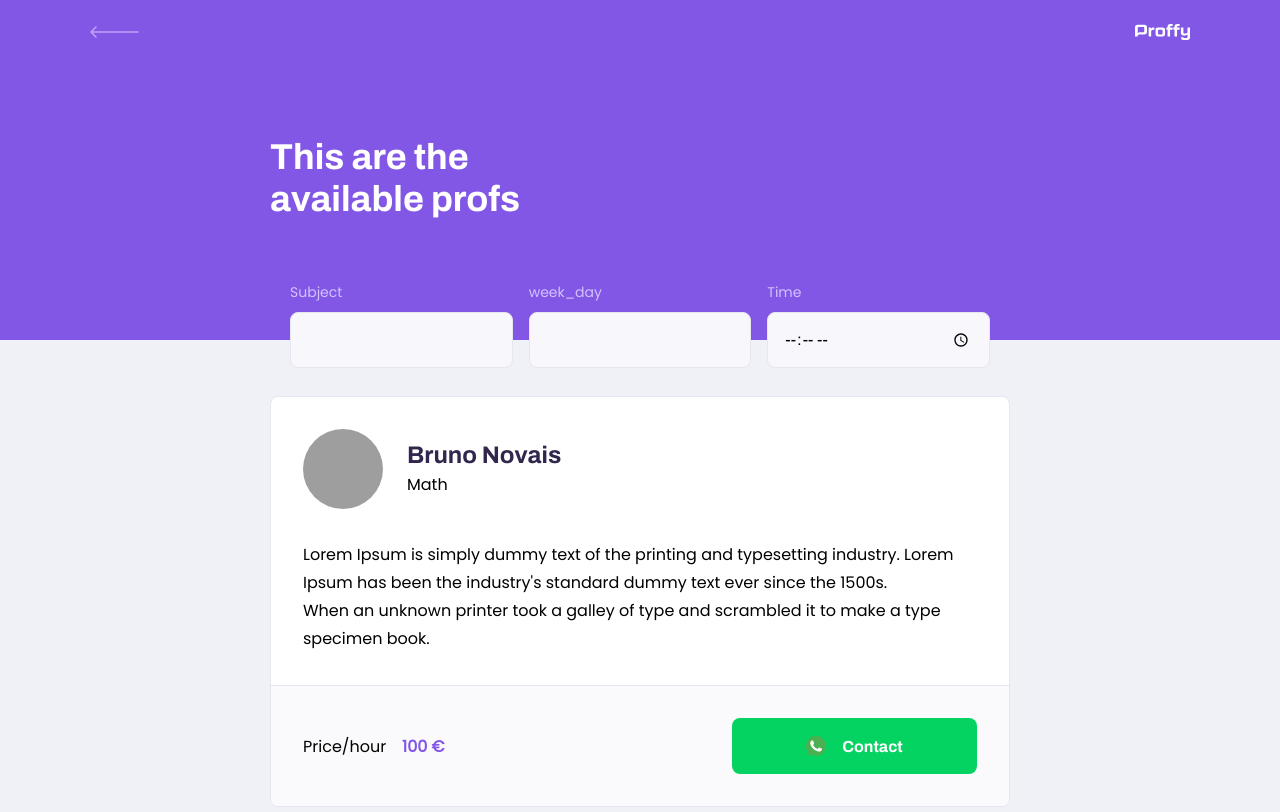
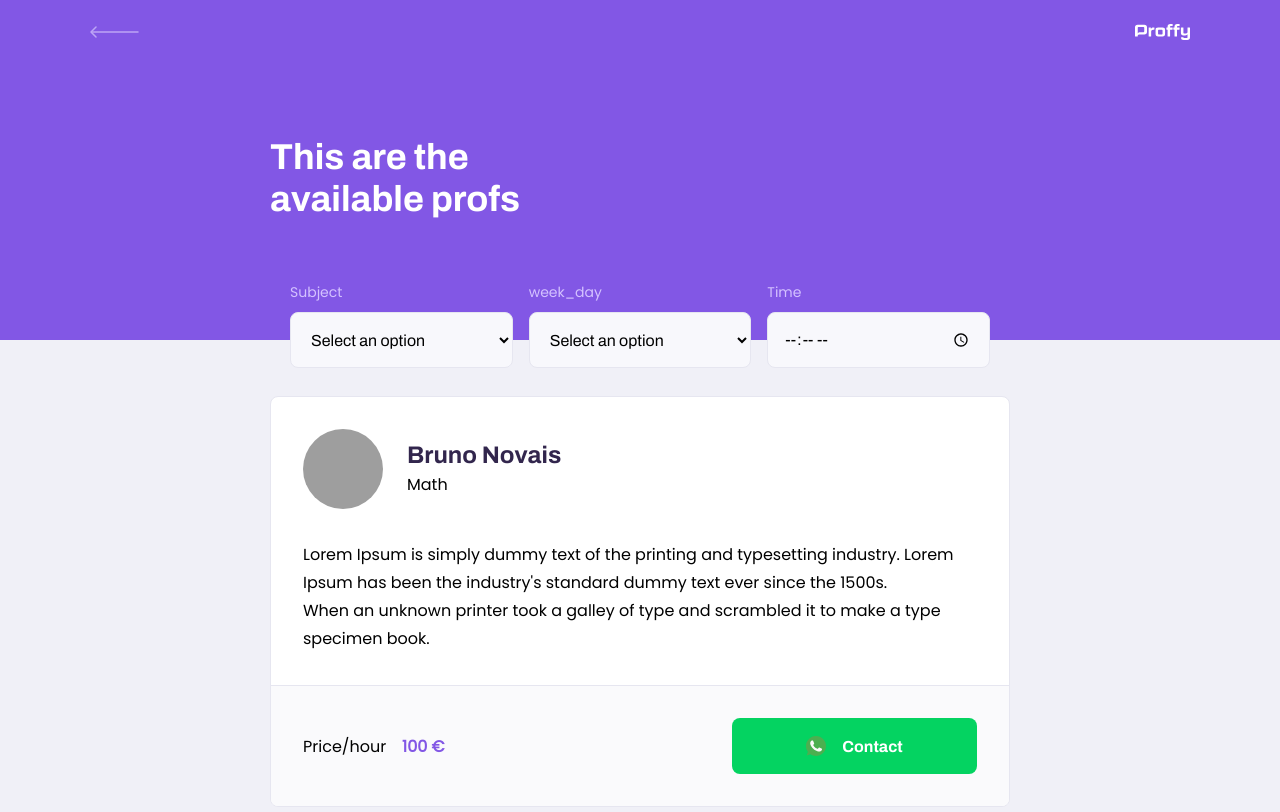
Before and after one commit to BrunoRNova1s/proffy, a React (Create React App) app in the folder web/: page /study in a window 1280 px wide. Shown: the top 812 px of the page. Built offline with nearby package versions, Linux system fonts and the light colour scheme; grey boxes are pictures that could not be loaded.

Commit message:
add select component

```diff
--- /dev/null
+++ b/web/src/components/Select/index.tsx
@@ -0,0 +1,34 @@
+import React, { SelectHTMLAttributes } from "react";
+
+import "./style.css";
+
+interface SelectProps extends SelectHTMLAttributes<HTMLSelectElement> {
+  name: string;
+  label: string;
+  options: Array<{
+    value: string;
+    label: string;
+  }>;
+}
+
+const Select: React.FC<SelectProps> = ({ name, label, options, ...rest }) => {
+  return (
+    <div className="select-block">
+      <label htmlFor={name}>{label}</label>
+      <select id={name} {...rest} defaultValue={"DEFAULT"}>
+        <option value="DEFAULT" disabled>
+          Select an option
+        </option>
+        {options.map((option) => {
+          return (
+            <option key={option.value} value={option.value}>
+              {option.label}
+            </option>
+          );
+        })}
+      </select>
+    </div>
+  );
+};
+
+export default Select;
--- /dev/null
+++ b/web/src/components/Select/style.css
@@ -0,0 +1,34 @@
+.select-block {
+  position: relative;
+}
+
+.select-block + .select-block {
+  margin-top: 1.4rem;
+}
+
+.select-block label {
+  font-size: 1.4rem;
+}
+
+.select-block select {
+  width: 100%;
+  height: 5.6rem;
+  margin-top: 0.8rem;
+  border-radius: 0.8rem;
+  background: var(--color-input-background);
+  border: 1px solid var(--color-line-in-white);
+  outline: 0;
+  padding: 0 1.6rem;
+  font: 1.6rem Archivo;
+}
+
+.select-block:focus-within::after {
+  width: calc(100% - 3.2rem);
+  height: 2px;
+  content: "";
+  background: var(--color-primary-light);
+  position: absolute;
+  left: 1.6rem;
+  right: 1.6rem;
+  bottom: 0;
+}
--- /dev/null
+++ b/web/src/components/Textarea/index.tsx
@@ -0,0 +1,19 @@
+import React, {TextareaHTMLAttributes} from "react";
+
+import './style.css'
+
+interface TextareaProps extends TextareaHTMLAttributes<HTMLTextAreaElement> {
+    name: string;
+    label: string;
+}
+
+const Textarea: React.FC<TextareaProps> = ({ name, label, ...rest }) => {
+  return (
+    <div className="textarea-block">
+      <label htmlFor={name}>{label}</label>
+      <textarea id={name} {...rest} />
+    </div>
+  );
+}
+
+export default Textarea;
--- a/web/src/pages/TeacherForm/index.tsx
+++ b/web/src/pages/TeacherForm/index.tsx
@@ -3,8 +3,9 @@
 import "./styles.css";
 import Input from "../../components/Input";
 
-import warningIcon from '../../assets/images/icons/warning.svg'
+import warningIcon from "../../assets/images/icons/warning.svg";
 import Textarea from "../../components/Textarea";
+import Select from "../../components/Select";
 
 function TeacherForm() {
   return (
@@ -25,19 +26,27 @@
 
         <fieldset>
           <legend>About Class</legend>
-          <Input name="subject" label="Subject"></Input>
+          <Select
+            name="subject"
+            label="Subject"
+            options={[
+              { value: "Art", label: "art" },
+              { value: "Art1", label: "art1" },
+              { value: "Art2", label: "art2" },
+              { value: "Art3", label: "art3" },
+              { value: "Art4", label: "art4" },
+            ]}
+          ></Select>
           <Input name="cost" label="Cost Class"></Input>
         </fieldset>
 
         <footer>
           <p>
-            <img src={warningIcon} alt="warning"/>
+            <img src={warningIcon} alt="warning" />
             Warning! <br />
             Fill the data
           </p>
-          <button type="button">
-            Save
-          </button>
+          <button type="button">Save</button>
         </footer>
       </main>
     </div>
--- a/web/src/pages/TeacherForm/styles.css
+++ b/web/src/pages/TeacherForm/styles.css
@@ -38,7 +38,9 @@
     border-bottom: 1px solid var(--color-line-in-wgite);
 }
 
-#page-teacher-form main fieldset .input-block + .textarea-block {
+#page-teacher-form main fieldset .input-block + .textarea-block,
+#page-teacher-form main fieldset .select-block + .input-block
+{
     margin-top: 2.4rem;
 }
 
--- a/web/src/pages/TeacherList/index.tsx
+++ b/web/src/pages/TeacherList/index.tsx
@@ -3,6 +3,7 @@
 
 import PageHeader from "../../components/PageHeader";
 import Input from "../../components/Input";
+import Select from "../../components/Select";
 
 import "./style.css";
 
@@ -11,8 +12,30 @@
     <div id="page-teacher-list" className="container">
       <PageHeader title="This are the available profs">
         <form id="search-teachers">
-          <Input name="subject" label="Subject" />
-          <Input name="week_day" label="week_day" />
+        <Select
+            name="subject"
+            label="Subject"
+            options={[
+              { value: "Art", label: "art" },
+              { value: "Art1", label: "art1" },
+              { value: "Art2", label: "art2" },
+              { value: "Art3", label: "art3" },
+              { value: "Art4", label: "art4" },
+            ]}
+          ></Select>
+          <Select
+            name="week_day"
+            label="week_day"
+            options={[
+              { value: "0", label: "Sunday" },
+              { value: "1", label: "Monday" },
+              { value: "2", label: "Tuesday" },
+              { value: "3", label: "Wednesday" },
+              { value: "4", label: "Thursday" },
+              { value: "5", label: "Friday" },
+              { value: "6", label: "Saturday" },
+            ]}
+          ></Select>
           <Input type="time" name="time" label="Time" />
         </form>
       </PageHeader>
--- a/web/src/pages/TeacherList/style.css
+++ b/web/src/pages/TeacherList/style.css
@@ -17,8 +17,6 @@
   width: 90%;
 }
 
-
-
 @media (min-width: 700px) {
   #page-teacher-list {
     max-width: 100%;
@@ -32,7 +30,8 @@
     bottom: -28px;
   }
 
-  #search-teachers .input-block + .input-block {
+  #search-teachers .input-block + .input-block,
+  #search-teachers .select-block + .select-block {
     margin-top: 0;
   }
 
```
